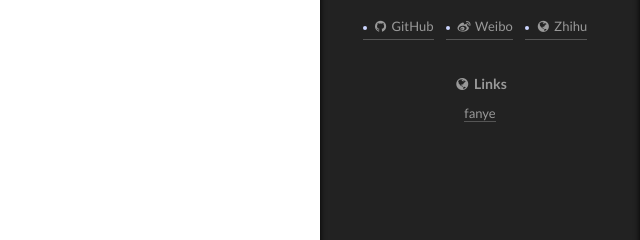
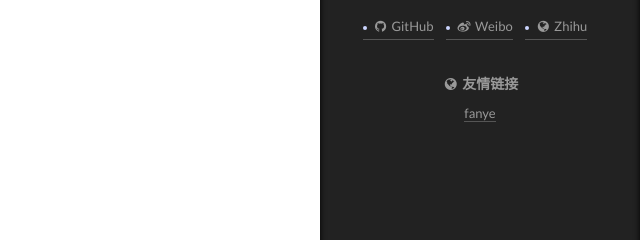
Before and after one commit to zhangzerui20/zhangzerui20.github.io, a plain HTML site: page index.html in a window 1280 px wide. Shown: the part 259-499 px from the top of the page, 640-1280 px from the left. Drawn offline with Linux system fonts and the light colour scheme; a script that the page names is missing.

Commit message:
Site updated: 2017-02-08 11:48:34

```diff
--- a/index.html
+++ b/index.html
@@ -492,7 +492,7 @@
           <div class="links-of-blogroll motion-element links-of-blogroll-inline">
             <div class="links-of-blogroll-title">
               <i class="fa  fa-fw fa-globe"></i>
-              Links
+              友情链接
             </div>
             <ul class="links-of-blogroll-list">
 
```
Also changed, not shown: 2017/02/07/我的一篇文章/index.html (+1 -1 lines), about/index.html (+1 -1 lines), archives/2017/02/index.html (+1 -1 lines), archives/2017/index.html (+1 -1 lines), archives/index.html (+1 -1 lines), categories/index.html (+1 -1 lines), tags/index.html (+1 -1 lines).
